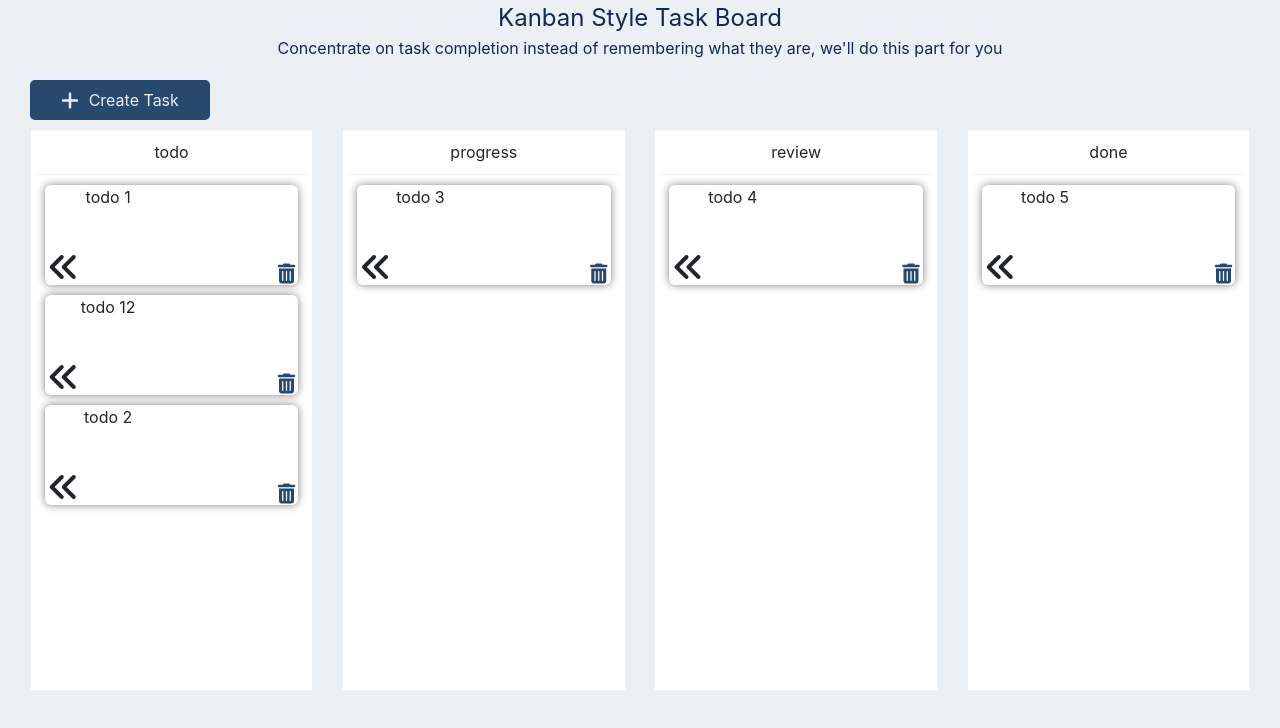
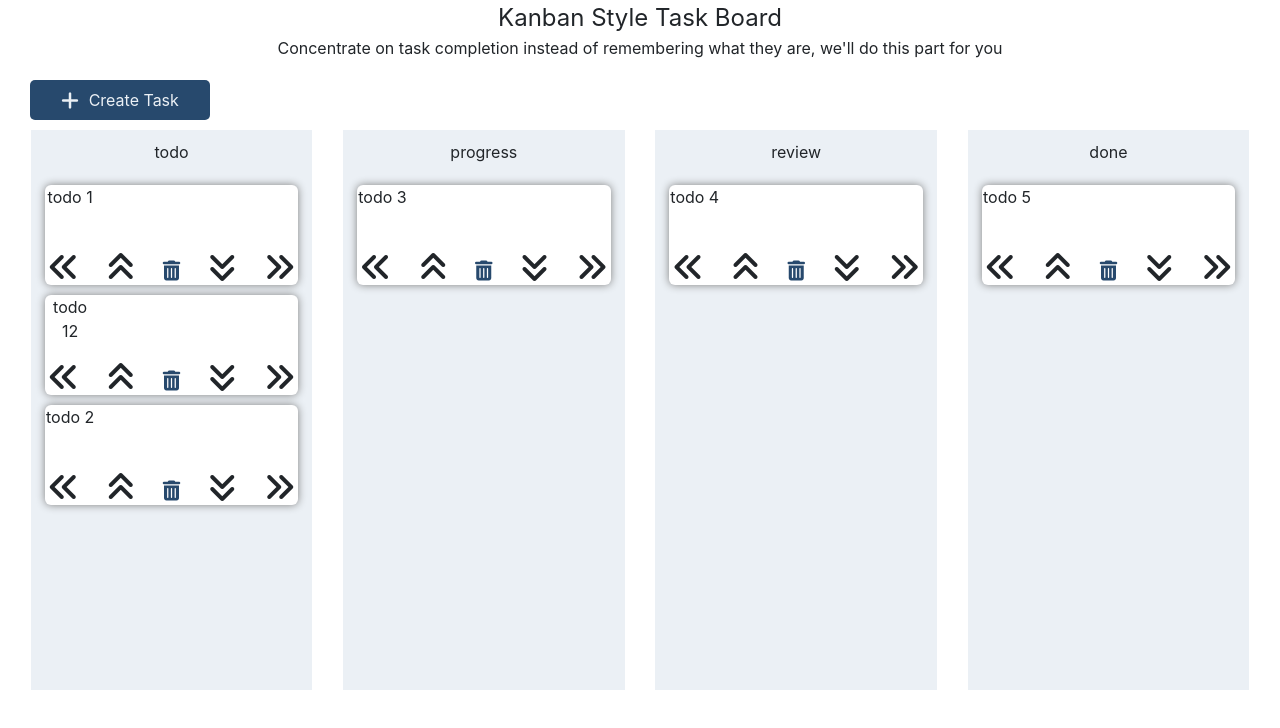
Before and after one commit to pachkovska/kanban-client, a React (Create React App) app: page / in a window 1280 px wide. Shown: the top 728 px of the page. Built offline with nearby package versions, Linux system fonts and the light colour scheme.

Commit message:
create kanban

```diff
--- a/src/App.css
+++ b/src/App.css
@@ -4,7 +4,6 @@
 }
 
 .App {
-  background-color: #ebf0f5;
   width: 100vw;
   height: 100vh;
   text-align: center;
@@ -40,16 +39,12 @@
   margin-bottom: 10px;
 }
 
-.appHeader, .appSubHeader {
-  color: var(--font-color);
-}
-
 .appHeader {
   font-size: 24px;
 }
 
 .taskStatusSection {
-  background-color: #ffffff;
+  background-color: #ebf0f5;
   min-width: 200px;
   width: 22vw;
   min-height: 70vh;
@@ -61,7 +56,7 @@
 .SingleTaskCard {
   display: grid;
   grid-template-rows: auto 50px;
-  grid-template-columns: 1fr 1fr;
+  grid-template-columns: 1fr 1fr 1fr 1fr 1fr;
   border-radius: 6px;
   box-shadow: grey 0 0 8px;
   width: 90%;
@@ -78,12 +73,33 @@
   margin-left: 3px;
 }
 
-.moveTaskButton--right, .deleteButton {
+.moveTaskButton--right {
+  grid-row: 2;
+  grid-column: 5;
+  align-self: end;
+  justify-self: end;
+  margin-right: 3px;
+}
+
+.moveTaskButton--up {
   grid-row: 2;
   grid-column: 2;
   align-self: end;
-  justify-self: end;
-  margin-right: 3px;
+  /*margin-bottom: 2px;*/
+}
+
+.moveTaskButton--down {
+  grid-row: 2;
+  grid-column: 4;
+  align-self: end;
+  /*margin-bottom: 2px;*/
+}
+
+.deleteButton {
+  grid-row: 2;
+  grid-column: 3;
+  align-self: end;
+  margin-bottom: 3px;
 }
 
 .boardBody {
--- a/src/App.js
+++ b/src/App.js
@@ -63,94 +63,95 @@ const tasksInitial = [
 
 function App() {
 
-    // const [tasks, setTasks] = useState([
-    //     {sectionTitle: "TODO", sectionTasks: []},
-    //     {sectionTitle: "IN PROGRESS", sectionTasks: []},
-    //     {sectionTitle: "IN REVIEW", sectionTasks: []},
-    //     {sectionTitle: "DONE", sectionTasks: []},
-    // ]);
-    //
-    // const handleAddTask = (newTask) => {
-    //     const updateTasks = tasks
-    //         updateTasks.splice(0, 1, {
-    //         sectionTitle: "TODO", sectionTasks: [...tasks[0].sectionTasks, newTask]})
-    //     console.log(updateTasks);
-    //     setTasks([...updateTasks]);
-    // }
-
     const [tasks, setTasks] = useState(tasksInitial);
 
     const handleAddTask = (newTask) => {
-        const updateTodoTasks = tasks.find(board => board.boardName === 'todo');
+        const updatedTodoTasks = tasks.find(board => board.boardName === 'todo');
         const todoTasksIndex = tasks.findIndex(board => board.boardName === 'todo');
-        updateTodoTasks.boardTasks.push({id: uuidv4(), ...newTask});
-        setTasks([...tasks.splice(todoTasksIndex, 1, {...updateTodoTasks})]);
+
+        updatedTodoTasks.boardTasks.push({id: uuidv4(), ...newTask});
+
+        const newTaskList = [...tasks];
+        newTaskList.splice(todoTasksIndex, 1, {...updatedTodoTasks});
+
+        setTasks(newTaskList);
     }
 
-    // const [toDoTasks, setToDoTasks] = useState([{taskTitle: 'Task 1', taskBody: 'Fix drag and drop'}]);
-    // const [inProgressTasks, setInProgressTasks] = useState([{taskTitle: 'Task 2', taskBody: 'Fix drop bug'}]);
-    // const [inReviewTasks, setInReviewTasks] = useState([{taskTitle: 'Task 3', taskBody: 'Add drag event handlers'}]);
-    // const [doneTasks, setDoneTasks] = useState([{taskTitle: 'Task 4', taskBody: 'Test'}]);
-    //
-    // const handleAddTask = (task) => {
-    //     setToDoTasks([...toDoTasks, task]);
-    // }
+    const handleTaskDelete = (args) => {
+        const boardIndex = tasks.findIndex(board => board.boardName === args.boardName);
 
-    // const handleTaskMove = (moveFrom, moveFromSetter, moveTo, moveToSetter, taskIndex) => {
-    //     const taskToMove = moveFrom[taskIndex];
-    //     const updateCurrentSection = moveFrom;
-    //     updateCurrentSection.splice(taskIndex, 1);
-    //     moveFromSetter([...updateCurrentSection]);
-    //     moveToSetter([...moveTo, taskToMove]);
-    // }
-    //
-    // const handleTaskMoveToRight = (sectionTitle, taskIndex) => {
-    //     if(sectionTitle === 'todo') handleTaskMove(toDoTasks, setToDoTasks, inProgressTasks, setInProgressTasks, taskIndex);
-    //     if(sectionTitle === 'progress') handleTaskMove(inProgressTasks, setInProgressTasks, inReviewTasks, setInReviewTasks, taskIndex);
-    //     if(sectionTitle === 'review') handleTaskMove(inReviewTasks, setInReviewTasks, doneTasks, setDoneTasks, taskIndex);
-    // }
-    //
-    // const handleTaskMoveToLeft = (sectionTitle, taskIndex) => {
-    //     if(sectionTitle === 'progress') handleTaskMove(inProgressTasks, setInProgressTasks, toDoTasks, setToDoTasks, taskIndex);
-    //     if(sectionTitle === 'review') handleTaskMove(inReviewTasks, setInReviewTasks, inProgressTasks, setInProgressTasks, taskIndex);
-    //     if(sectionTitle === 'done') handleTaskMove(doneTasks, setDoneTasks, inReviewTasks, setInReviewTasks, taskIndex);
-    // }
+        const updatedTasks = [...tasks];
+        updatedTasks[boardIndex].boardTasks = updatedTasks[boardIndex].boardTasks.filter(el => el.id !== args.taskId);
 
-    // const handleTaskDelete = (taskIndex) => {
-    //     const updatedDoneTasks = doneTasks;
-    //     updatedDoneTasks.splice(taskIndex, 1)
-    //     setDoneTasks([...updatedDoneTasks]);
-    // }
-    //
-    // const handleDragNDrop = (sectionTitle, task) => {
-    //     console.log(sectionTitle);
-    //     console.log(task)
-    //     if(sectionTitle === 'todo') setToDoTasks([...toDoTasks, task]);
-    //     if(sectionTitle === 'progress') setInProgressTasks([...inProgressTasks, task]);
-    //     if(sectionTitle === 'review') setInReviewTasks([...inReviewTasks, task]);
-    //     if(sectionTitle === 'done') setDoneTasks([...doneTasks, task]);
-    // }
+        setTasks(updatedTasks);
+    }
+
+    const handleHorizontalTaskMove = (args) => {
+        const boardIndex = tasks.findIndex(board => board.boardName === args.boardName);
+
+        if (args.direction === 'left' && boardIndex <= 0) return;
+        if ((args.direction === 'right' && boardIndex === tasks.length - 1)  || boardIndex < 0) return;
+
+        const updatedTasks = [...tasks];
+        const taskToMove = updatedTasks[boardIndex].boardTasks.find(el => el.id === args.taskId);
+
+        updatedTasks[boardIndex].boardTasks = updatedTasks[boardIndex].boardTasks.filter(el => el.id !== args.taskId);
+
+        if (args.direction === 'left') updatedTasks[boardIndex - 1].boardTasks.push(taskToMove);
+        if (args.direction === 'right') updatedTasks[boardIndex + 1].boardTasks.push(taskToMove);
+
+        setTasks(updatedTasks);
+    }
+
+    const handleVerticalTaskMove = (args) => {
+        console.log(args);
+        const rearranged = tasks.map(board => {
+            if (board.boardName === args.boardName) {
+                const boardTasks = args.direction === 'up'
+                ? swapUp(board.boardTasks, args.taskId)
+                    : swapDown(board.boardTasks, args.taskId);
+
+                return {...board, boardTasks};
+            }   else return board;
+        });
+        setTasks(rearranged);
+    }
+
+    function swapUp(arr_, id) {
+        const arr = [...arr_];
+        let si = arr.findIndex(el => el.id === id);
+        if (si <= 0) return arr;
+        const prev = arr[si - 1];
+        const curr = arr[si];
+        arr[si] = prev;
+        arr[si - 1] = curr;
+        return arr;
+    }
+
+    function swapDown(arr_, id) {
+        const arr = [...arr_];
+        let si = arr.findIndex(el => el.id === id);
+        if (si >= arr.length - 1) return arr;
+        const prev = arr[si + 1];
+        const curr = arr[si];
+        arr[si] = prev;
+        arr[si + 1] = curr;
+        return arr;
+    }
 
   return (
     <div className="App">
         <div className={"appHeader"}>Kanban Style Task Board</div>
         <div className={"appSubHeader"}>Concentrate on task completion instead of remembering what they are, we'll do this part for you</div>
         <NewTaskForm
-            handleAddTask={(task) => {handleAddTask(task)}}
+            handleAddTask={(task) => handleAddTask(task)}
         />
         <BoardCollection
             tasks={tasks}
-            handleTaskMove={(args) => handleTaskMove(args)}
-            // toDoTasks={toDoTasks}
-            // inProgressTasks={inProgressTasks}
-            // inReviewTasks={inReviewTasks}
-            // doneTasks={doneTasks}
-            // handleTaskMoveToRight={((sectionTitle, taskIndex) => handleTaskMoveToRight(sectionTitle, taskIndex))}
-            // handleTaskMoveToLeft={((sectionTitle, taskIndex) => handleTaskMoveToLeft(sectionTitle, taskIndex))}
-            // onDeleteButtonClick={(taskIndex) => handleTaskDelete(taskIndex)}
-            // handleDragNDrop={(sectionTitle, task) => handleDragNDrop(sectionTitle, task)}
+            handleHorizontalTaskMove={(args) => handleHorizontalTaskMove(args)}
+            handleVerticalTaskMove={(args) => handleVerticalTaskMove(args)}
+            handleTaskDelete={(args) => handleTaskDelete(args)}
         />
-
     </div>
   );
 }
--- a/src/components/boardBody/BoardCollection.js
+++ b/src/components/boardBody/BoardCollection.js
@@ -1,15 +1,7 @@
 import React from 'react';
 import SingleBoard from "./SingleBoard";
 
-function BoardCollection ({tasks}) {
-
-    // const  onMoveRightButtonClick  = (sectionTitle, taskIndex) => {
-    //     props.handleTaskMoveToRight(sectionTitle, taskIndex);
-    // }
-    //
-    // const  onMoveLeftButtonClick  = (sectionTitle, taskIndex) => {
-    //     props.handleTaskMoveToLeft(sectionTitle, taskIndex);
-    // }
+function BoardCollection ({tasks, handleHorizontalTaskMove, handleVerticalTaskMove, handleTaskDelete}) {
 
     return (
         <div className={"boardBody"}>
@@ -17,6 +9,9 @@ function BoardCollection ({tasks}) {
                 tasks.map(board => (
                     <SingleBoard
                         board={board}
+                        handleHorizontalTaskMove={(args) => handleHorizontalTaskMove(args)}
+                        handleVerticalTaskMove={(args) => handleVerticalTaskMove(args)}
+                        handleTaskDelete={(args) => handleTaskDelete(args)}
                     />
                 ))
             }
--- a/src/components/boardBody/SingleBoard.js
+++ b/src/components/boardBody/SingleBoard.js
@@ -1,26 +1,7 @@
 import React from 'react';
 import SingleTaskCard from "./SingleTaskCard";
 
-function SingleBoard ({board}) {
-
-
-    // const dragOver = (ev) => {
-    //     ev.preventDefault();
-    // }
-    //
-    // const drop = (task, ev) => {
-    //     ev.preventDefault();
-    //     const cardId = ev.dataTransfer.getData('cardId');
-    //     const card = document.getElementById(cardId);
-    //     card.style.display = 'block';
-    //
-    //     ev.target.appendChild(card);
-    //     console.log(card);
-    //     console.log(cardId);
-    //     console.log(task)
-    //     props.handleDragNDrop(task);
-    //     ev.dataTransfer.clearData();
-    // }
+function SingleBoard ({board, handleHorizontalTaskMove, handleVerticalTaskMove, handleTaskDelete}) {
 
     return (
         <div className={"taskStatusSection"}>
@@ -31,6 +12,10 @@ function SingleBoard ({board}) {
                     <SingleTaskCard
                         taskTitle={task.taskTitle}
                         boardName={board.boardName}
+                        taskId={task.id}
+                        handleHorizontalTaskMove={(args) => handleHorizontalTaskMove(args)}
+                        handleVerticalTaskMove={(args) => handleVerticalTaskMove(args)}
+                        handleTaskDelete={(args) => handleTaskDelete(args)}
                     />
                 ))
             }
--- a/src/components/boardBody/SingleTaskCard.js
+++ b/src/components/boardBody/SingleTaskCard.js
@@ -1,32 +1,49 @@
 import React from 'react';
-import MoveTaskButtonLeft from "./MoveTaskButtonLeft";
-import DeleteButton from './DeleteTaskButton';
+import MoveTaskButtonLeft from "./taskButtons/MoveTaskButtonLeft";
+import MoveTaskButtonRight from "./taskButtons/MoveTaskButtonRight";
+import MoveTaskButtonDown from "./taskButtons/MoveTaskButtonDown";
+import MoveTaskButtonUp from "./taskButtons/MoveTaskButtonUp";
+import DeleteButton from './taskButtons/DeleteTaskButton';
 
-function SingleTaskCard({taskTitle, boardName}) {
-
-    // const dragStart = (ev) => {
-    //     const target = ev.target;
-    //     ev.dataTransfer.setData('cardId', target.id);
-    //     console.log('cardId', target.id)
-    //     setTimeout(() => {
-    //         target.style.display = "none";
-    //     }, 0)
-    // }
-    //
-    // const dragOver = (ev) => {
-    //     ev.stopPropagation();
-    // }
+function SingleTaskCard({taskTitle, boardName, taskId, handleHorizontalTaskMove, handleVerticalTaskMove, handleTaskDelete}) {
 
     return (
-        <div className={"SingleTaskCard"}
-             // id={props.id}
-             // draggable="true"
-             // onDragStart={dragStart}
-             // onDragOver={dragOver}
-             >
+        <div className={"SingleTaskCard"}>
             <div className={"taskTitle"}>{taskTitle}</div>
-                <MoveTaskButtonLeft />
-                <DeleteButton />
+                <MoveTaskButtonLeft
+                    onMoveButtonClick={() => handleHorizontalTaskMove({
+                        taskId : taskId,
+                        direction: 'left',
+                        boardName: boardName,
+                    })}
+                />
+                <MoveTaskButtonRight
+                    onMoveButtonClick={() => handleHorizontalTaskMove({
+                        taskId : taskId,
+                        direction: 'right',
+                        boardName: boardName,
+                    })}
+                />
+                <MoveTaskButtonUp
+                    onMoveButtonClick={() => handleVerticalTaskMove({
+                        taskId : taskId,
+                        direction: 'up',
+                        boardName: boardName,
+                    })}
+                />
+                <MoveTaskButtonDown
+                    onMoveButtonClick={() => handleVerticalTaskMove({
+                        taskId : taskId,
+                        direction: 'down',
+                        boardName: boardName,
+                    })}
+                />
+                <DeleteButton
+                    onDeleteButtonClick={() => handleTaskDelete({
+                        taskId : taskId,
+                        boardName: boardName,
+                    })}
+                />
         </div>
     );
 }
--- a/src/components/boardBody/DeleteTaskButton.js
+++ b/src/components/boardBody/taskButtons/DeleteTaskButton.js
@@ -1,6 +1,6 @@
 import React from 'react';
 
-function DeleteButton(onDeleteButtonClick) {
+function DeleteButton({onDeleteButtonClick}) {
     return (
         <div className={"deleteButton"} onClick={onDeleteButtonClick}>
             <i class="fa fa-trash fa-lg"></i>
--- /dev/null
+++ b/src/components/boardBody/taskButtons/MoveTaskButtonDown.js
@@ -0,0 +1,11 @@
+import React from 'react';
+
+function MoveTaskButtonDown({onMoveButtonClick}) {
+    return (
+        <div className={"moveTaskButton--down"} onClick={onMoveButtonClick}>
+            <i className="fa fa-angle-double-down fa-2x"></i>
+        </div>
+    );
+}
+
+export default MoveTaskButtonDown;
--- /dev/null
+++ b/src/components/boardBody/taskButtons/MoveTaskButtonUp.js
@@ -0,0 +1,11 @@
+import React from 'react';
+
+function MoveTaskButtonUp({onMoveButtonClick}) {
+    return (
+        <div className={"moveTaskButton--up"} onClick={onMoveButtonClick}>
+            <i className="fa fa-angle-double-up fa-2x"></i>
+        </div>
+    );
+}
+
+export default MoveTaskButtonUp;
```
Also changed, not shown: src/components/boardBody/taskButtons/MoveTaskButtonLeft.js (renamed from src/components/boardBody/MoveTaskButtonLeft.js), src/components/boardBody/taskButtons/MoveTaskButtonRight.js (renamed from src/components/boardBody/MoveTaskButtonRight.js).
